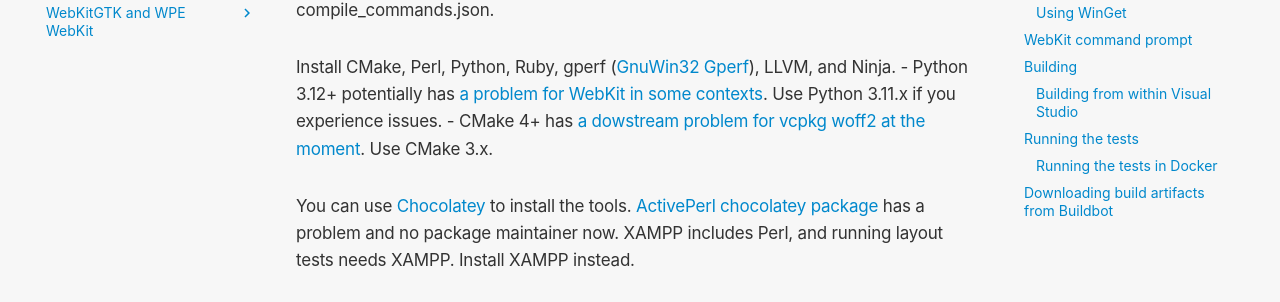
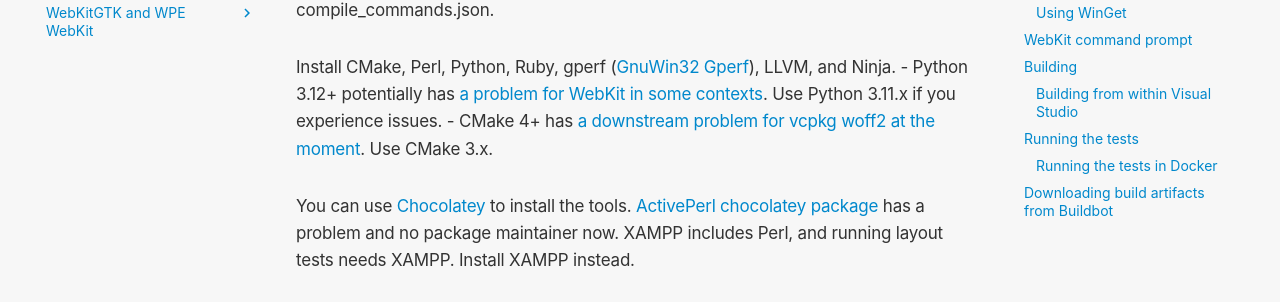
Before and after one commit to WebKit/Documentation, an MkDocs documentation site: the page built from docs/Ports/WindowsPort.md, in a window 1280 px wide and 900 px high, scrolled down 624 px. Shown: the part 149-451 px from the top of the window. Built offline with MkDocs 1.6.1 and Material for MkDocs 9.7.7, drawn with Linux system fonts in a browser that asks for light colours; comment, search, counter and statistics services are not loaded.

Commit message:
Update WindowsPort.md

```diff
--- a/docs/Ports/WindowsPort.md
+++ b/docs/Ports/WindowsPort.md
@@ -18,7 +18,7 @@ If have included *C++ Clang Tools for Windows* for the workload, it's Llvm will
 
 Install CMake, Perl, Python, Ruby, gperf \([GnuWin32 Gperf](https://gnuwin32.sourceforge.net/packages/gperf.htm)\), LLVM, and Ninja.
 - Python 3.12+ potentially has [a problem for WebKit in some contexts](https://webkit.org/b/261113). Use Python 3.11.x if you experience issues.
-- CMake 4+ has [a dowstream problem for vcpkg woff2 at the moment](https://github.com/WebKit/Documentation/issues/129). Use CMake 3.x.
+- CMake 4+ has [a downstream problem for vcpkg woff2 at the moment](https://github.com/WebKit/Documentation/issues/129). Use CMake 3.x.
 
 You can use [Chocolatey](https://community.chocolatey.org/) to install the tools.
 [ActivePerl chocolatey package](https://community.chocolatey.org/packages/ActivePerl) has a problem and no package maintainer now.
```
